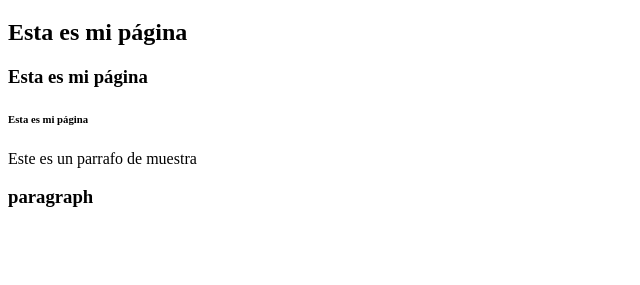
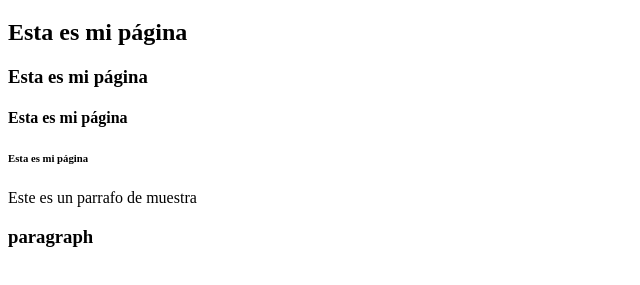
Before and after one commit to JohannMINTIC/CICLO3, a plain HTML site: page Documents/Prueba git/index.html in a window 1280 px wide. Shown: the part 61-346 px from the top of the page, without its empty margins (0-640 px from the left). Drawn offline with Linux system fonts and the light colour scheme.

Commit message:
i version 1.2

```diff
--- a/Documents/Prueba git/index.html
+++ b/Documents/Prueba git/index.html
@@ -11,6 +11,8 @@
     <h1>Esta es mi página</h1>
     <h2>Esta es mi página</h2>
     <h3>Esta es mi página</h2>
+    <h4>Esta es mi página</h4>
+
   <script>alert("esto es un mensaje en una ventana!"); </script>
     <h6>Esta es mi página</h6>
     <p>Este es un parrafo de muestra</p>
```
